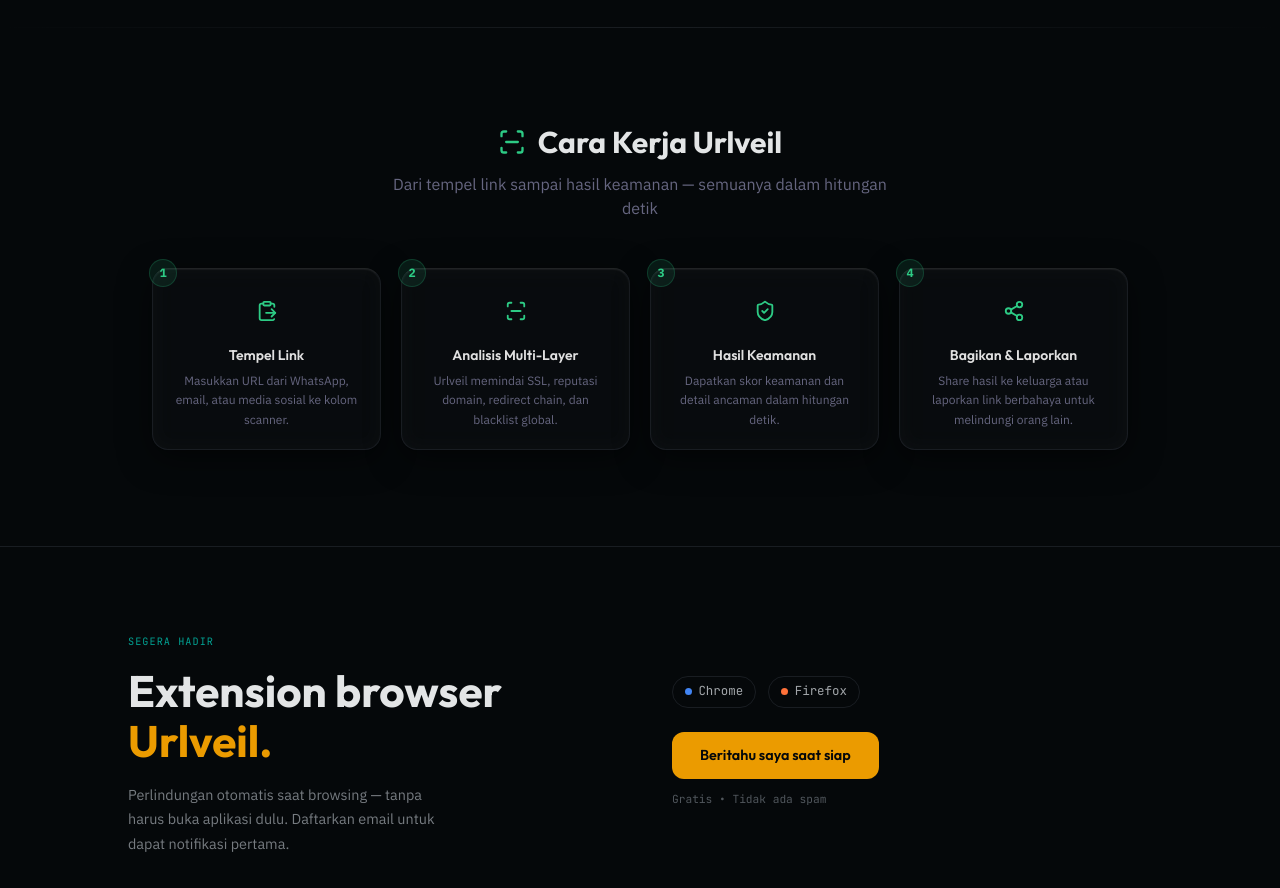
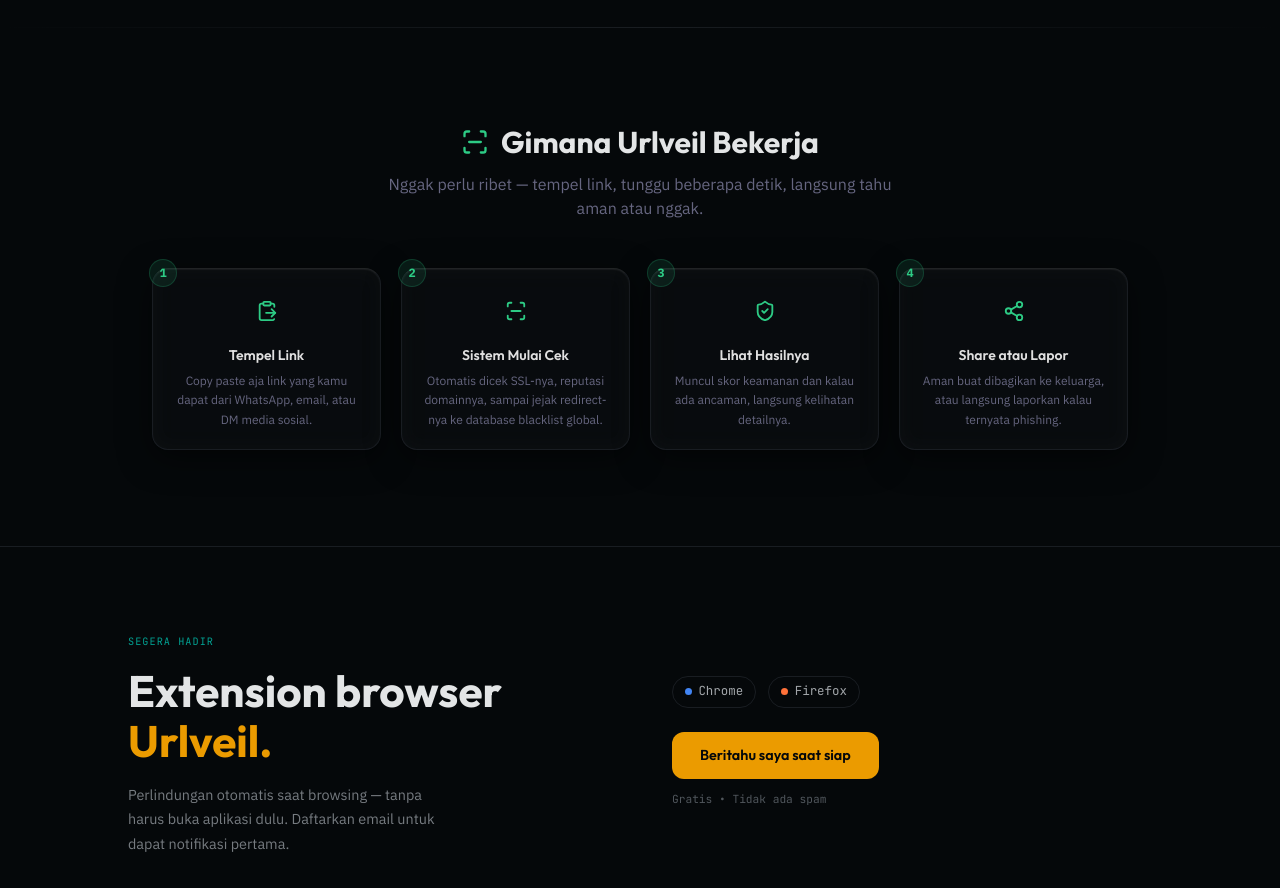
Before and after one commit to michiooo290-rgb/ceklink, a Next.js app: page / in a window 1280 px wide. Shown: the part 4300-5188 px from the top of the page. Built offline with nearby package versions, Linux system fonts and the light colour scheme; no server answers.

Commit message:
HowItWorks.jsx

```diff
--- a/components/HowItWorks.jsx
+++ b/components/HowItWorks.jsx
@@ -9,25 +9,25 @@ const STEPS = [
     num: 1,
     icon: ClipboardPaste,
     title: "Tempel Link",
-    desc: "Masukkan URL dari WhatsApp, email, atau media sosial ke kolom scanner.",
+    desc: "Copy paste aja link yang kamu dapat dari WhatsApp, email, atau DM media sosial.",
   },
   {
     num: 2,
     icon: ScanLine,
-    title: "Analisis Multi-Layer",
-    desc: "Urlveil memindai SSL, reputasi domain, redirect chain, dan blacklist global.",
+    title: "Sistem Mulai Cek",
+    desc: "Otomatis dicek SSL-nya, reputasi domainnya, sampai jejak redirect-nya ke database blacklist global.",
   },
   {
     num: 3,
     icon: ShieldCheck,
-    title: "Hasil Keamanan",
-    desc: "Dapatkan skor keamanan dan detail ancaman dalam hitungan detik.",
+    title: "Lihat Hasilnya",
+    desc: "Muncul skor keamanan dan kalau ada ancaman, langsung kelihatan detailnya.",
   },
   {
     num: 4,
     icon: Share2,
-    title: "Bagikan & Laporkan",
-    desc: "Share hasil ke keluarga atau laporkan link berbahaya untuk melindungi orang lain.",
+    title: "Share atau Lapor",
+    desc: "Aman buat dibagikan ke keluarga, atau langsung laporkan kalau ternyata phishing.",
   },
 ];
 
@@ -66,10 +66,10 @@ export default function HowItWorks() {
         >
           <h2 className="font-heading font-bold text-2xl sm:text-3xl mb-3 flex items-center justify-center gap-3">
             <ScanLine size={28} className="text-[#2DCB85]" aria-hidden="true" />
-            Cara Kerja Urlveil
+            Gimana Urlveil Bekerja
           </h2>
           <p className="text-[#666680] max-w-lg mx-auto">
-            Dari tempel link sampai hasil keamanan — semuanya dalam hitungan detik
+            Nggak perlu ribet — tempel link, tunggu beberapa detik, langsung tahu aman atau nggak.
           </p>
         </motion.div>
 
```
